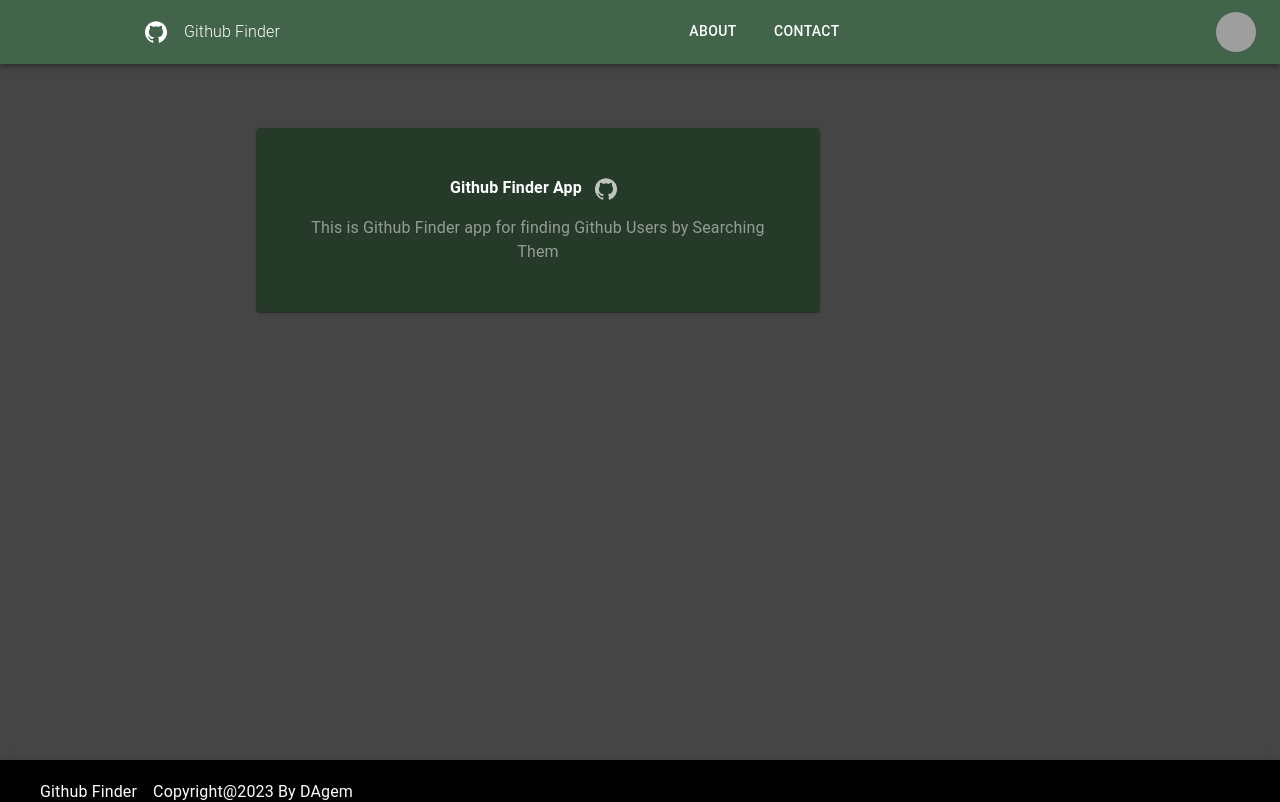
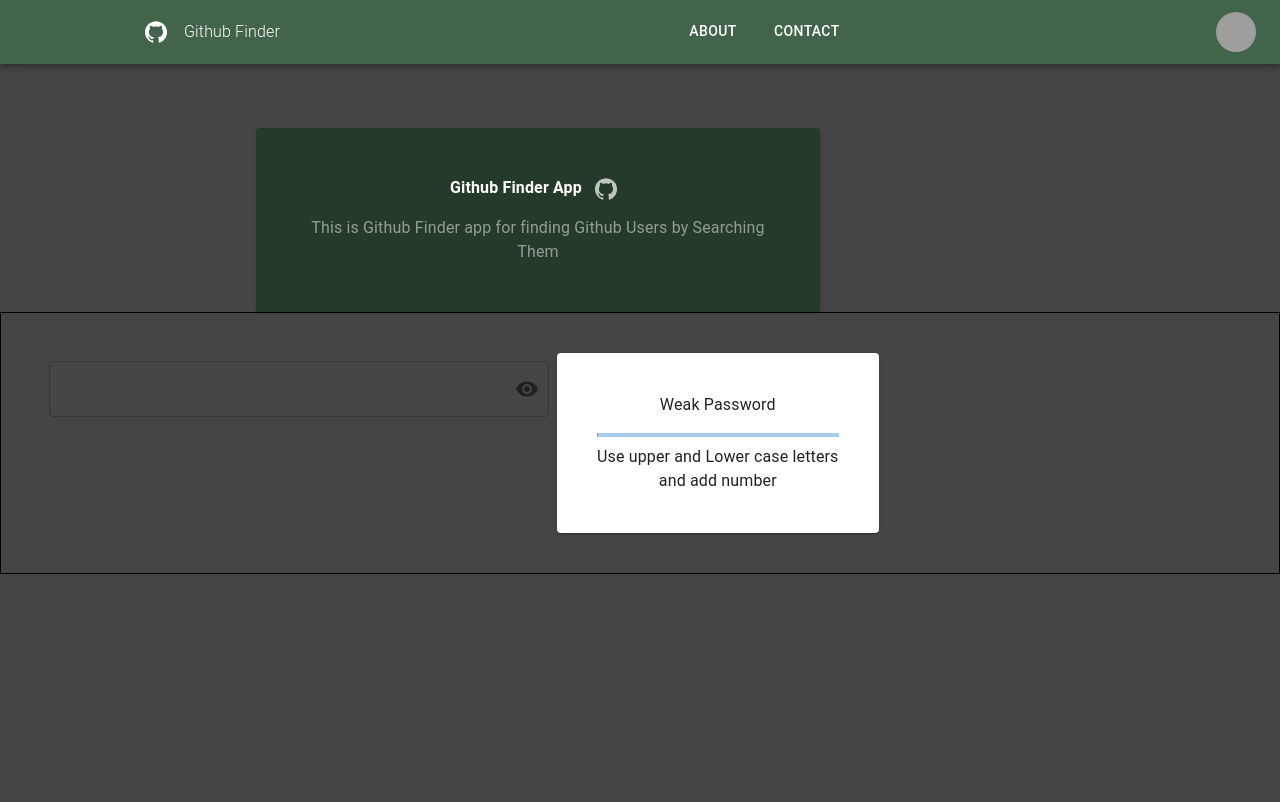
Before and after one commit to dagopia/Github-finder-app, a React (Create React App) app: page /about in a window 1280 px wide. Shown: the top 802 px of the page. Built offline with nearby package versions, Linux system fonts and the light colour scheme; grey boxes are pictures that could not be loaded.

Commit message:
Updated.

```diff
--- /dev/null
+++ b/src/componenet/ChangePass.js
@@ -0,0 +1,110 @@
+import React, { useState } from "react";
+import Box from "@mui/material/Box";
+import IconButton from "@mui/material/IconButton";
+import Input from "@mui/material/Input";
+import FilledInput from "@mui/material/FilledInput";
+import OutlinedInput from "@mui/material/OutlinedInput";
+import InputLabel from "@mui/material/InputLabel";
+import InputAdornment from "@mui/material/InputAdornment";
+import FormHelperText from "@mui/material/FormHelperText";
+import FormControl from "@mui/material/FormControl";
+import TextField from "@mui/material/TextField";
+import Visibility from "@mui/icons-material/Visibility";
+import VisibilityOff from "@mui/icons-material/VisibilityOff";
+import { LinearProgress, Paper, Typography } from "@mui/material";
+const ChangePass = () => {
+  const [showPassword, setShowPassword] = React.useState(false);
+  const [password, setPassword] = useState("");
+  const handleClickShowPassword = () => setShowPassword((show) => !show);
+
+  const handleMouseDownPassword = (event) => {
+    event.preventDefault();
+  };
+  const calculatePasswordStrength = (password) => {
+    const length = password.length;
+    let complexity = 0;
+    let strength = 0;
+
+    // Check for various character types
+    const hasLowerCase = /[a-z]/.test(password);
+    const hasUpperCase = /[A-Z]/.test(password);
+    const hasNumber = /[0-9]/.test(password);
+    const hasSpecialChar = /[^a-zA-Z0-9]/.test(password);
+
+    // Increase complexity score for each character type present
+    if (hasLowerCase) complexity++;
+    if (hasUpperCase) complexity++;
+    if (hasNumber) complexity++;
+    if (hasSpecialChar) complexity++;
+
+    // Increase strength for longer passwords
+    strength += length * 4;
+    strength += complexity * 10;
+
+    // Deduct strength for repeated patterns
+    if (/(\w)\1{2,}/.test(password)) {
+      strength -= length * 2;
+    }
+
+    // Deduct strength for common passwords
+    const commonPasswords = [
+      "password",
+      "123456",
+      "qwerty",
+      // Add more common passwords here
+    ];
+    if (commonPasswords.includes(password.toLowerCase())) {
+      strength = 0;
+    }
+
+    // Cap the strength at 100
+    strength = Math.max(0, Math.min(100, strength));
+    return strength;
+  };
+  const updateProgressBar = (event) => {
+    const newPassword = event.target.value;
+    setPassword(newPassword);
+  };
+  const strength = calculatePasswordStrength(password);
+
+  return (
+    <Box sx={{ border: "1px solid", p: 5, display: "flex" }}>
+      <FormControl
+        fullWidth
+        sx={{ m: 1, maxWidth: "500px" }}
+        variant='outlined'
+      >
+        <OutlinedInput
+          onChange={updateProgressBar}
+          type={showPassword ? "text" : "password"}
+          endAdornment={
+            <InputAdornment position='end'>
+              <IconButton
+                aria-label='toggle password visibility'
+                onClick={handleClickShowPassword}
+                onMouseDown={handleMouseDownPassword}
+                edge='end'
+              >
+                {showPassword ? <VisibilityOff /> : <Visibility />}
+              </IconButton>
+            </InputAdornment>
+          }
+        />
+      </FormControl>
+      <Paper sx={{ p: 5, bgcolor: "white" }}>
+        <Typography>
+          {" "}
+          {strength < 30 ? "Weak" : strength < 70 ? "Medium" : "Strong"}{" "}
+          Password
+        </Typography>
+        <LinearProgress variant='determinate' value={strength} sx={{ mt: 2 }} />
+        <Typography sx={{ mt: 1 }}>
+          Use upper and Lower case letters{" "}
+        </Typography>
+        <Typography>and add number</Typography>
+      </Paper>
+    </Box>
+  );
+};
+
+export default ChangePass;
--- a/src/routes/About.js
+++ b/src/routes/About.js
@@ -3,6 +3,7 @@
 import React from "react";
 import GitHubIcon from "@mui/icons-material/GitHub";
 import Login from "../componenet/LoginCode";
+import ChangePass from "../componenet/ChangePass";
 
 function About({ title, desc }) {
   return (
@@ -26,6 +27,7 @@
         <Typography sx={{ opacity: "0.5", mx: 2, my: 2 }}>{desc}</Typography>
       </Paper>
       {/* <Login /> */}
+      <ChangePass />
     </Box>
   );
 }
```
